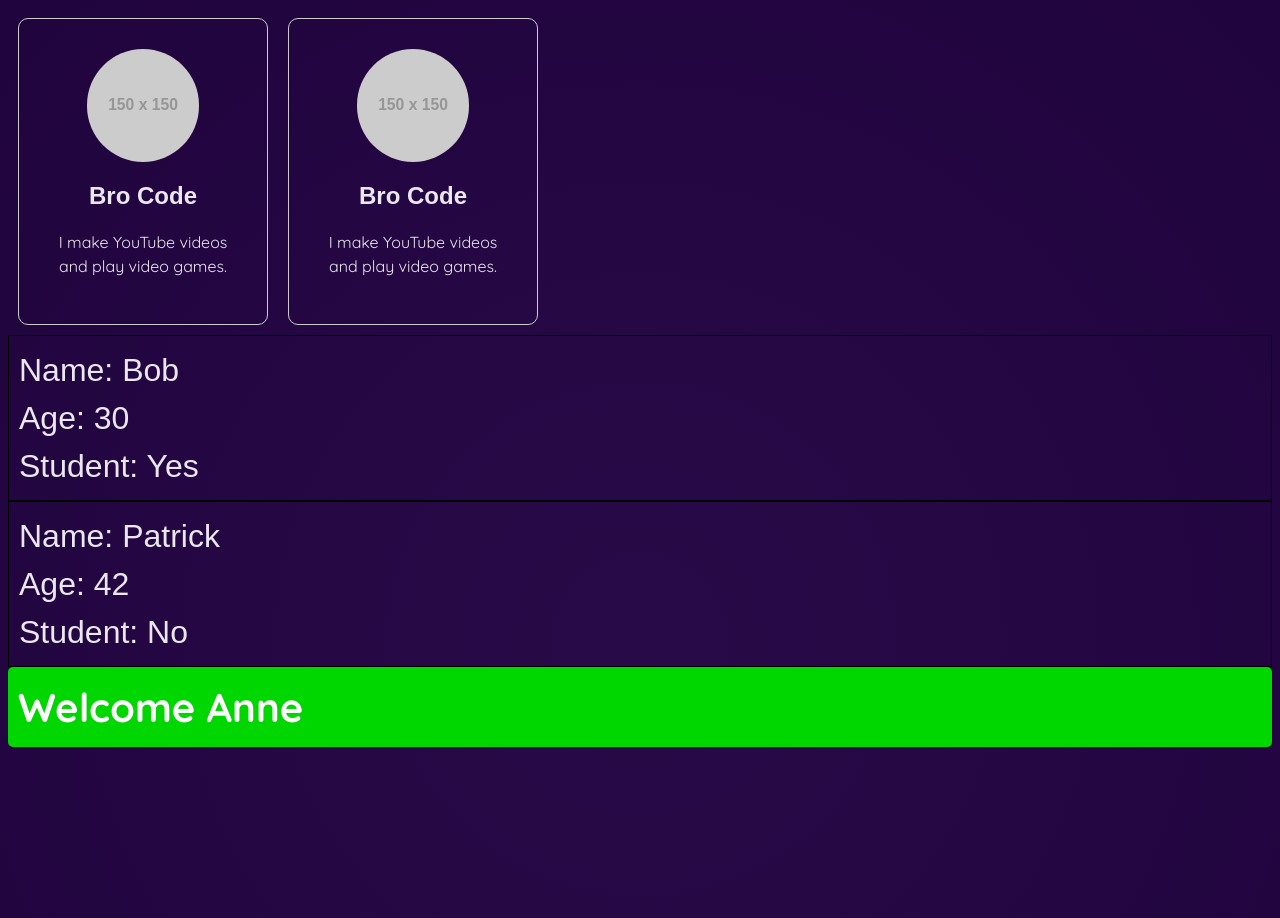
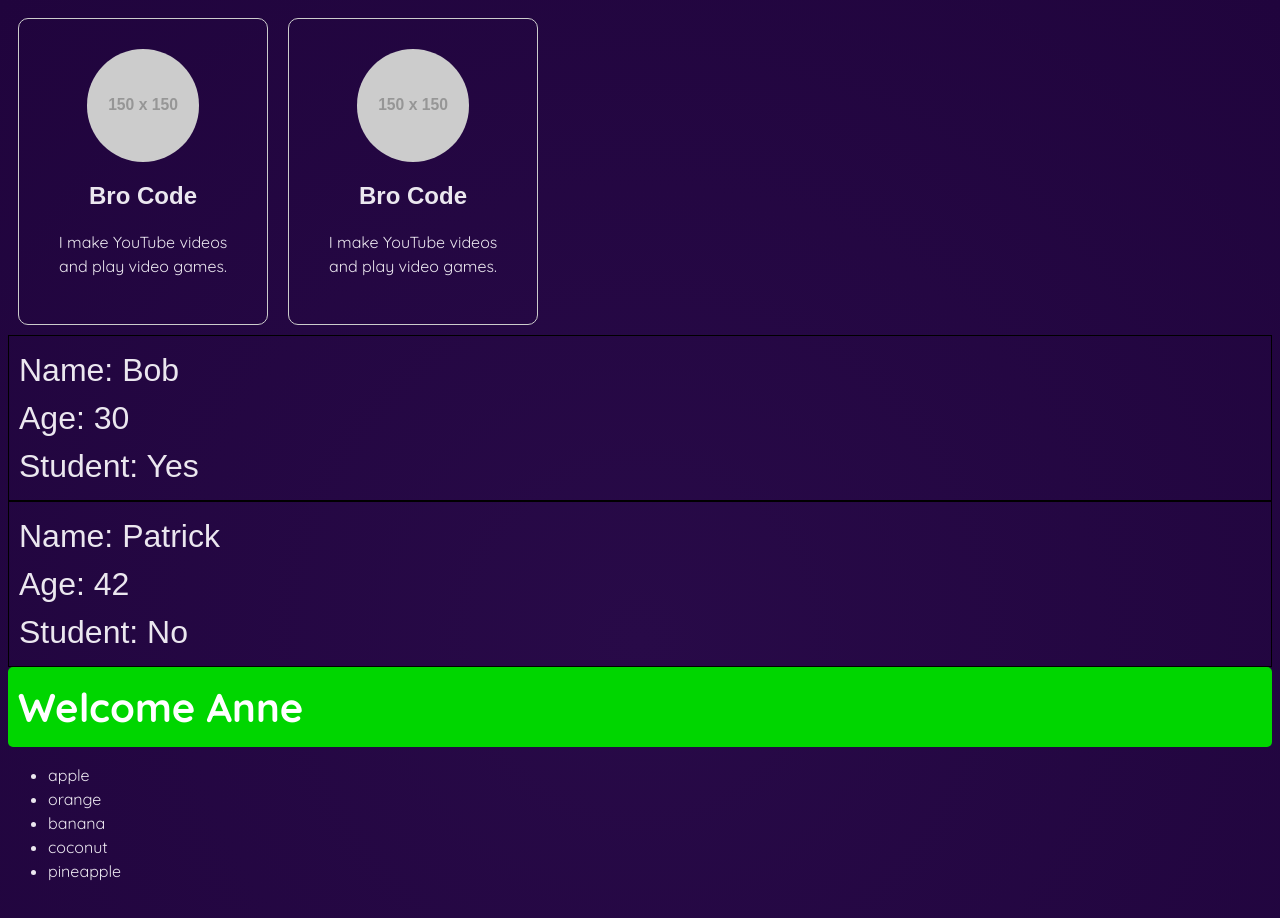
Before and after one commit to anusianne/react_apps, a React (Vite) app in the folder react-exercises/: page / in a window 1280 px wide. Shown: the top 918 px of the page. Built offline with nearby package versions, Linux system fonts and the light colour scheme.

Commit message:
added new list component

```diff
--- a/react-exercises/src/App.jsx
+++ b/react-exercises/src/App.jsx
@@ -6,6 +6,7 @@ import {useState} from 'react';
 import Card from "./Card.jsx";
 import Student from "./Student.jsx";
 import UserGreeting from "./UserGreeting.jsx";
+import List from "./List.jsx";
 
 function App() {
 
@@ -23,6 +24,7 @@ function App() {
            <Student name="Bob" age="30" isStudent={true}/>
            <Student name="Patrick" age={42} isStudent={false}/>
            <UserGreeting isLoggedIn={true} username="Anne"/>
+           <List/>
        </>
     );
 }
--- /dev/null
+++ b/react-exercises/src/List.jsx
@@ -0,0 +1,5 @@
+export default function List() {
+    const fruits = ["apple", "orange", "banana","coconut", "pineapple"];
+    const listItems = fruits.map(fruit => <li>{fruit}</li>)
+    return(<ul>{listItems}</ul>);
+}
```
